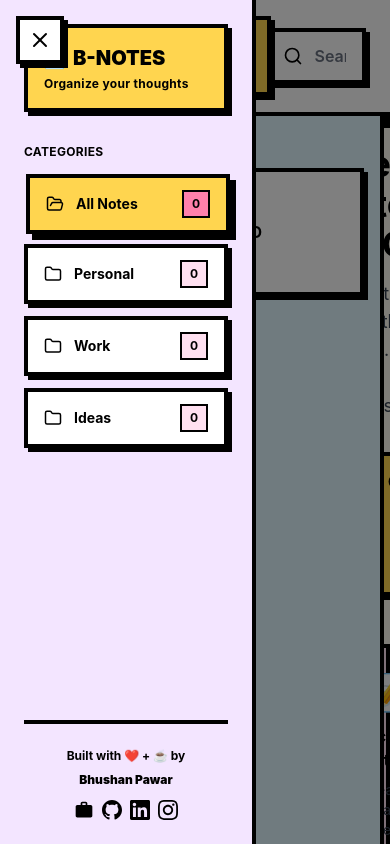
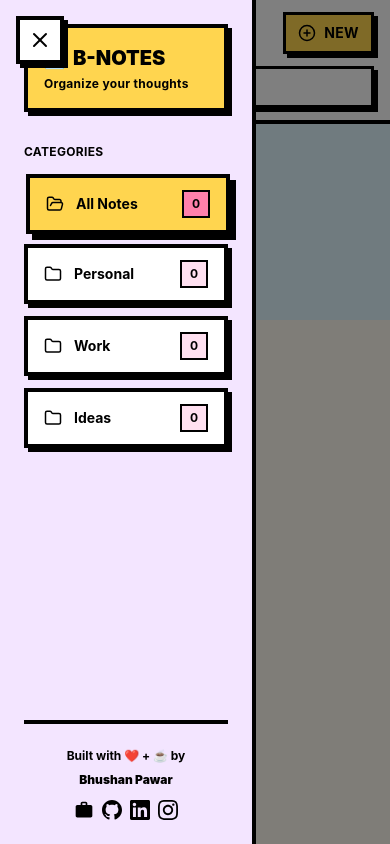
Before and after one commit to bhushcodes/b-notes-app, a React (Vite) app: page / in a window 390 px wide. Built offline with nearby package versions, Linux system fonts and the light colour scheme.

Commit message:
Make app fully responsive for all devices, especially smartphones

```diff
--- a/src/App.jsx
+++ b/src/App.jsx
@@ -1,5 +1,5 @@
 import React, { useState, useEffect } from 'react';
-import { PlusCircle, Search, Tag, Clock, Trash2, Edit3, X, Check } from 'lucide-react';
+import { PlusCircle, Search, Tag, Clock, Trash2, Edit3, X, Check, Menu } from 'lucide-react';
 import NoteCard from './components/NoteCard';
 import NoteEditor from './components/NoteEditor';
 import Sidebar from './components/Sidebar';
@@ -94,37 +94,47 @@ function App() {
       {/* Main Content */}
       <div className="flex-1 flex flex-col overflow-hidden">
         {/* Header */}
-        <header className="bg-white border-b-4 border-black px-6 py-4 shadow-brutal">
-          <div className="flex items-center justify-between">
-            <div className="flex items-center space-x-4">
-              <h1 className="text-3xl font-black text-black tracking-tight">📝 B-NOTES</h1>
+        <header className="bg-white border-b-4 border-black px-4 sm:px-6 py-3 sm:py-4 shadow-brutal">
+          <div className="flex flex-col sm:flex-row sm:items-center sm:justify-between gap-3">
+            <div className="flex items-center justify-between sm:justify-start gap-2 sm:gap-4">
+              {/* Mobile Menu Button */}
+              <button
+                onClick={() => setIsSidebarOpen(!isSidebarOpen)}
+                className="lg:hidden p-2 bg-brutal-accent-yellow border-3 border-black shadow-brutal"
+              >
+                <Menu size={20} className="text-black" />
+              </button>
+
+              <h1 className="text-xl sm:text-2xl md:text-3xl font-black text-black tracking-tight">📝 B-NOTES</h1>
+
               <button
                 onClick={createNote}
-                className="btn-primary flex items-center space-x-2"
+                className="btn-primary flex items-center gap-2 text-sm sm:text-base px-3 sm:px-6 py-2 sm:py-3"
               >
-                <PlusCircle size={20} />
-                <span>New Note</span>
+                <PlusCircle size={18} className="sm:w-5 sm:h-5" />
+                <span className="hidden sm:inline">New Note</span>
+                <span className="sm:hidden">New</span>
               </button>
             </div>
 
             {/* Search Bar */}
-            <div className="relative w-96">
-              <Search className="absolute left-3 top-1/2 transform -translate-y-1/2 text-black" size={20} />
+            <div className="relative w-full sm:w-64 md:w-80 lg:w-96">
+              <Search className="absolute left-3 top-1/2 transform -translate-y-1/2 text-black" size={18} />
               <input
                 type="text"
                 placeholder="Search notes..."
                 value={searchQuery}
                 onChange={(e) => setSearchQuery(e.target.value)}
-                className="input-field pl-10 placeholder:text-gray-500"
+                className="input-field pl-10 text-sm sm:text-base placeholder:text-gray-500"
               />
             </div>
           </div>
         </header>
 
         {/* Content Area */}
-        <div className="flex-1 flex overflow-hidden">
+        <div className="flex-1 flex flex-col md:flex-row overflow-hidden">
           {/* Notes List */}
-          <div className="w-96 bg-brutal-blue border-r-4 border-black overflow-y-auto">
+          <div className={`${selectedNote && !isEditing ? 'hidden md:flex' : 'flex'} md:w-80 lg:w-96 w-full bg-brutal-blue border-r-0 md:border-r-4 border-black overflow-y-auto flex-shrink-0`}>
             <div className="p-4">
               <h2 className="text-sm font-bold text-black mb-4 tracking-wide">
                 {filteredNotes.length} {filteredNotes.length === 1 ? 'Note' : 'Notes'}
@@ -154,7 +164,7 @@ function App() {
           </div>
 
           {/* Note Editor/Viewer */}
-          <div className="flex-1 overflow-y-auto">
+          <div className={`${selectedNote ? 'flex' : 'hidden md:flex'} flex-1 overflow-y-auto`}>
             {selectedNote ? (
               <NoteEditor
                 note={selectedNote}
--- a/src/components/EmptyState.jsx
+++ b/src/components/EmptyState.jsx
@@ -3,45 +3,45 @@ import { FileText, PlusCircle } from 'lucide-react';
 
 const EmptyState = ({ onCreateNote }) => {
   return (
-    <div className="h-full flex items-center justify-center bg-brutal-cream p-8">
-      <div className="text-center">
-        <div className="inline-flex items-center justify-center w-32 h-32 bg-brutal-accent-yellow border-4 border-black shadow-brutal-xl mb-6">
-          <FileText size={64} className="text-black" />
+    <div className="h-full flex items-center justify-center bg-brutal-cream p-4 sm:p-6 md:p-8">
+      <div className="text-center max-w-4xl mx-auto">
+        <div className="inline-flex items-center justify-center w-24 h-24 sm:w-32 sm:h-32 bg-brutal-accent-yellow border-4 border-black shadow-brutal-xl mb-4 sm:mb-6">
+          <FileText size={48} className="text-black sm:w-16 sm:h-16" />
         </div>
 
-        <h2 className="text-4xl font-bold text-black mb-4">
+        <h2 className="text-2xl sm:text-3xl md:text-4xl font-bold text-black mb-3 sm:mb-4 px-4">
           Welcome to B-NOTES
         </h2>
 
-        <p className="text-lg text-gray-700 mb-8 max-w-md mx-auto">
+        <p className="text-base sm:text-lg text-gray-700 mb-6 sm:mb-8 max-w-md mx-auto px-4">
           Start organizing your thoughts and ideas. Create your first note to get started!
         </p>
 
         <button
           onClick={onCreateNote}
-          className="btn-primary inline-flex items-center space-x-2 text-lg px-6 py-3"
+          className="btn-primary inline-flex items-center space-x-2 text-base sm:text-lg px-4 sm:px-6 py-2 sm:py-3"
         >
-          <PlusCircle size={24} />
+          <PlusCircle size={20} className="sm:w-6 sm:h-6" />
           <span>Create Your First Note</span>
         </button>
 
-        <div className="mt-12 grid grid-cols-3 gap-6 max-w-2xl mx-auto text-left">
-          <div className="bg-brutal-pink border-4 border-black p-6 shadow-brutal hover:shadow-brutal-lg transition-all duration-150 hover:translate-x-[1px] hover:translate-y-[1px]">
-            <div className="text-4xl mb-3">📝</div>
-            <h3 className="font-bold text-black mb-2">Rich Notes</h3>
-            <p className="text-sm text-gray-700">Create detailed notes with titles, content, and tags</p>
+        <div className="mt-8 sm:mt-12 grid grid-cols-1 sm:grid-cols-3 gap-4 sm:gap-6 max-w-2xl mx-auto text-left px-4">
+          <div className="bg-brutal-pink border-4 border-black p-4 sm:p-6 shadow-brutal hover:shadow-brutal-lg transition-all duration-150 hover:translate-x-[1px] hover:translate-y-[1px]">
+            <div className="text-3xl sm:text-4xl mb-2 sm:mb-3">📝</div>
+            <h3 className="font-bold text-black mb-1 sm:mb-2 text-sm sm:text-base">Rich Notes</h3>
+            <p className="text-xs sm:text-sm text-gray-700">Create detailed notes with titles, content, and tags</p>
           </div>
 
-          <div className="bg-brutal-blue border-4 border-black p-6 shadow-brutal hover:shadow-brutal-lg transition-all duration-150 hover:translate-x-[1px] hover:translate-y-[1px]">
-            <div className="text-4xl mb-3">🏷️</div>
-            <h3 className="font-bold text-black mb-2">Organize</h3>
-            <p className="text-sm text-gray-700">Categorize notes and add custom tags</p>
+          <div className="bg-brutal-blue border-4 border-black p-4 sm:p-6 shadow-brutal hover:shadow-brutal-lg transition-all duration-150 hover:translate-x-[1px] hover:translate-y-[1px]">
+            <div className="text-3xl sm:text-4xl mb-2 sm:mb-3">🏷️</div>
+            <h3 className="font-bold text-black mb-1 sm:mb-2 text-sm sm:text-base">Organize</h3>
+            <p className="text-xs sm:text-sm text-gray-700">Categorize notes and add custom tags</p>
           </div>
 
-          <div className="bg-brutal-orange border-4 border-black p-6 shadow-brutal hover:shadow-brutal-lg transition-all duration-150 hover:translate-x-[1px] hover:translate-y-[1px]">
-            <div className="text-4xl mb-3">🔍</div>
-            <h3 className="font-bold text-black mb-2">Search</h3>
-            <p className="text-sm text-gray-700">Quickly find any note with powerful search</p>
+          <div className="bg-brutal-orange border-4 border-black p-4 sm:p-6 shadow-brutal hover:shadow-brutal-lg transition-all duration-150 hover:translate-x-[1px] hover:translate-y-[1px]">
+            <div className="text-3xl sm:text-4xl mb-2 sm:mb-3">🔍</div>
+            <h3 className="font-bold text-black mb-1 sm:mb-2 text-sm sm:text-base">Search</h3>
+            <p className="text-xs sm:text-sm text-gray-700">Quickly find any note with powerful search</p>
           </div>
         </div>
       </div>
--- a/src/index.css
+++ b/src/index.css
@@ -12,22 +12,22 @@
 @layer components {
   /* Neo-brutalism Buttons */
   .btn-primary {
-    @apply bg-brutal-accent-yellow text-black font-bold px-6 py-3 border-4 border-black
+    @apply bg-brutal-accent-yellow text-black font-bold px-4 sm:px-6 py-2 sm:py-3 border-3 sm:border-4 border-black
            shadow-brutal hover:shadow-brutal-hover transition-all duration-150
-           hover:translate-x-[2px] hover:translate-y-[2px] uppercase tracking-wide;
+           hover:translate-x-[2px] hover:translate-y-[2px] uppercase tracking-wide text-sm sm:text-base;
   }
 
   .btn-secondary {
-    @apply bg-white text-black font-bold px-6 py-3 border-4 border-black
+    @apply bg-white text-black font-bold px-4 sm:px-6 py-2 sm:py-3 border-3 sm:border-4 border-black
            shadow-brutal hover:shadow-brutal-hover transition-all duration-150
-           hover:translate-x-[2px] hover:translate-y-[2px] uppercase tracking-wide;
+           hover:translate-x-[2px] hover:translate-y-[2px] uppercase tracking-wide text-sm sm:text-base;
   }
 
   /* Neo-brutalism Input */
   .input-field {
-    @apply w-full px-4 py-3 border-4 border-black bg-white font-semibold
+    @apply w-full px-3 sm:px-4 py-2 sm:py-3 border-3 sm:border-4 border-black bg-white font-semibold
            shadow-brutal focus:outline-none focus:shadow-brutal-lg
-           focus:translate-x-[2px] focus:translate-y-[2px] transition-all duration-150;
+           focus:translate-x-[2px] focus:translate-y-[2px] transition-all duration-150 text-sm sm:text-base;
   }
 
   /* Neo-brutalism Card */
```
Also changed, not shown: src/components/NoteEditor.jsx (+16 -16 lines).
